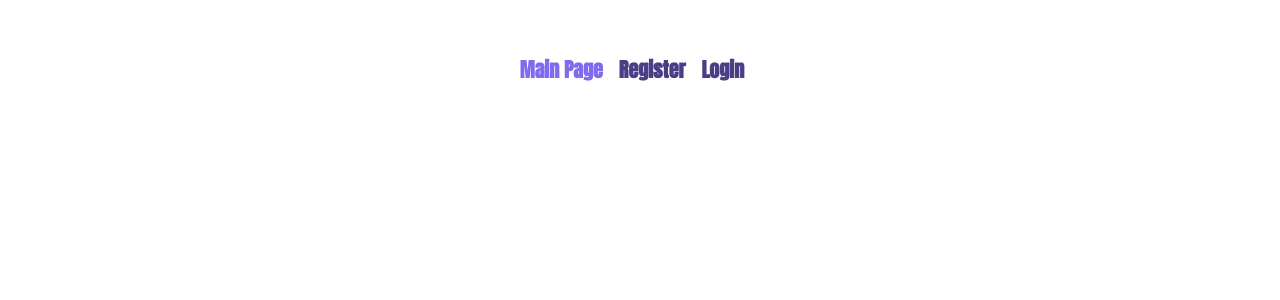
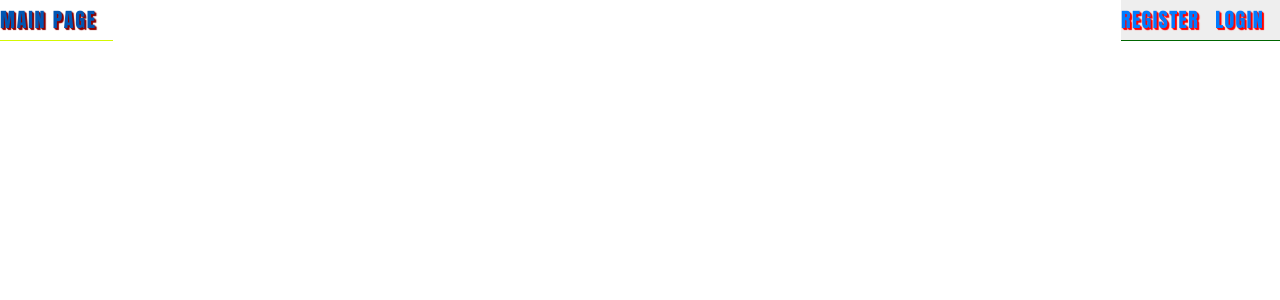
Before and after one commit to Strajla/Gallery-App-Front, a Vue app: page / in a window 1280 px wide. Shown: the top 300 px of the page. Built offline with nearby package versions, Linux system fonts and the light colour scheme.

Commit message:
Fixing some mistakes

```diff
--- a/src/App.vue
+++ b/src/App.vue
@@ -23,8 +23,9 @@ export default{
   color: #2c3e50;
 }
 
-#nav {
-  padding: 50px;
+#container {
+  display: flex;
+  justify-content: space-between;
 }
 
 #nav a {
--- a/src/components/Login.vue
+++ b/src/components/Login.vue
@@ -1,13 +1,15 @@
 <template>
+
+<div></div>
 
 </template>
 
 <script>
 export default {
-
+    name: 'Login',
 }
 </script>
 
-<style lang="stylus" scoped>
+<style>
 
 </style>
--- a/src/components/MainPage.vue
+++ b/src/components/MainPage.vue
@@ -1,5 +1,8 @@
 <template>
-<div></div>
+<div>
+
+
+</div>
 
 </template>
 
--- a/src/components/NavBar.vue
+++ b/src/components/NavBar.vue
@@ -1,31 +1,40 @@
 <template>
-
-    <div>
-        <div id ="nav">
-
-            <router-link to="/" class="navbar-brand" >Main Page</router-link>
-            <router-link to="/register" class="navbar-brand register">Register</router-link>
-            <router-link to="/login" class="navbar-brand login">Login</router-link>
-
-        </div>
-
-
+  <div>
+    <div id="container">
+      <div id="mainpage">
+        <router-link to="/" class="navbar-brand">Main Page</router-link>
+      </div>
+      <div id="otherpages">
+        <router-link to="/register" class="navbar-brand register"
+          >Register</router-link
+        >
+        <router-link to="/login" class="navbar-brand login">Login</router-link>
+      </div>
     </div>
-
-
+  </div>
 </template>
 
 <script>
 export default {
-    name: 'NavBar',
+  name: "NavBar",
 
-    components: {
-
-    }
-
-}
+  components: {},
+};
 </script>
 
-<style lang="stylus" scoped>
+<style>
+#otherpages {
+  text-shadow: 1px 1px 1px red, 2px 2px 1px red;
+  background: #eeeeee;
+  letter-spacing: 1.4px;
+  border-bottom: solid 1px #006600;
+  text-transform: uppercase;
+}
 
+#mainpage {
+  text-shadow: 1px 1px 1px darkred, 2px 2px 1px darkred;
+  letter-spacing: 1.8px;
+  border-bottom: solid 1px #d3f802;
+  text-transform: uppercase;
+}
 </style>
--- a/src/components/Register.vue
+++ b/src/components/Register.vue
@@ -11,6 +11,6 @@ export default {
 
 </script>
 
-<style lang="stylus" scoped>
+<style>
 
 </style>
```
Also changed, not shown: 1 other file (tests, documents, lock files or other folders).
